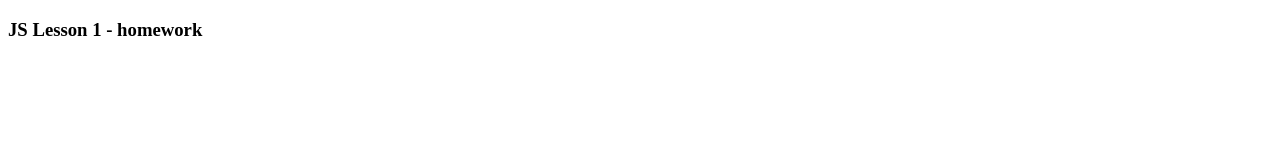
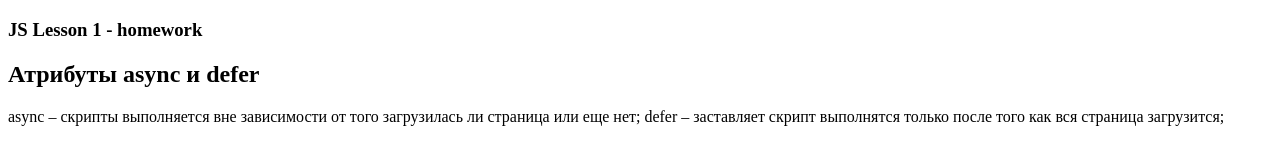
Before and after one commit to VladVes/Snake_game-DOM_API, a plain HTML site: page index.html in a window 1280 px wide. Drawn offline with Linux system fonts and the light colour scheme.

Commit message:
sync and defer

```diff
--- a/index.html
+++ b/index.html
@@ -3,7 +3,7 @@
 <head>
 	<meta charset="UTF-8">
 	<title>JS Lesson 1</title>
-	<script>
+	<script defer>
 		var tC = 15;
 		var tF = (9 / 5) * tC + 32;
 
@@ -20,7 +20,8 @@
 
 
 	</script>
-	<script src="script.js"></script>
+
+	<!-- <script src="script.js"></script> -->
 
 </head>
 
@@ -34,6 +35,11 @@
 			<section>
 				<article>
 					<h1>JS Lesson 1 - homework</h1>
+					<h2>Атрибуты async и defer	</h2>
+					<p>
+						async – скрипты выполняется вне зависимости от того загрузилась ли страница или еще нет;
+						defer – заставляет скрипт выполнятся только после того как вся страница загрузится;
+					</p>
 				</article>
 			</section>
 		</main>
```
